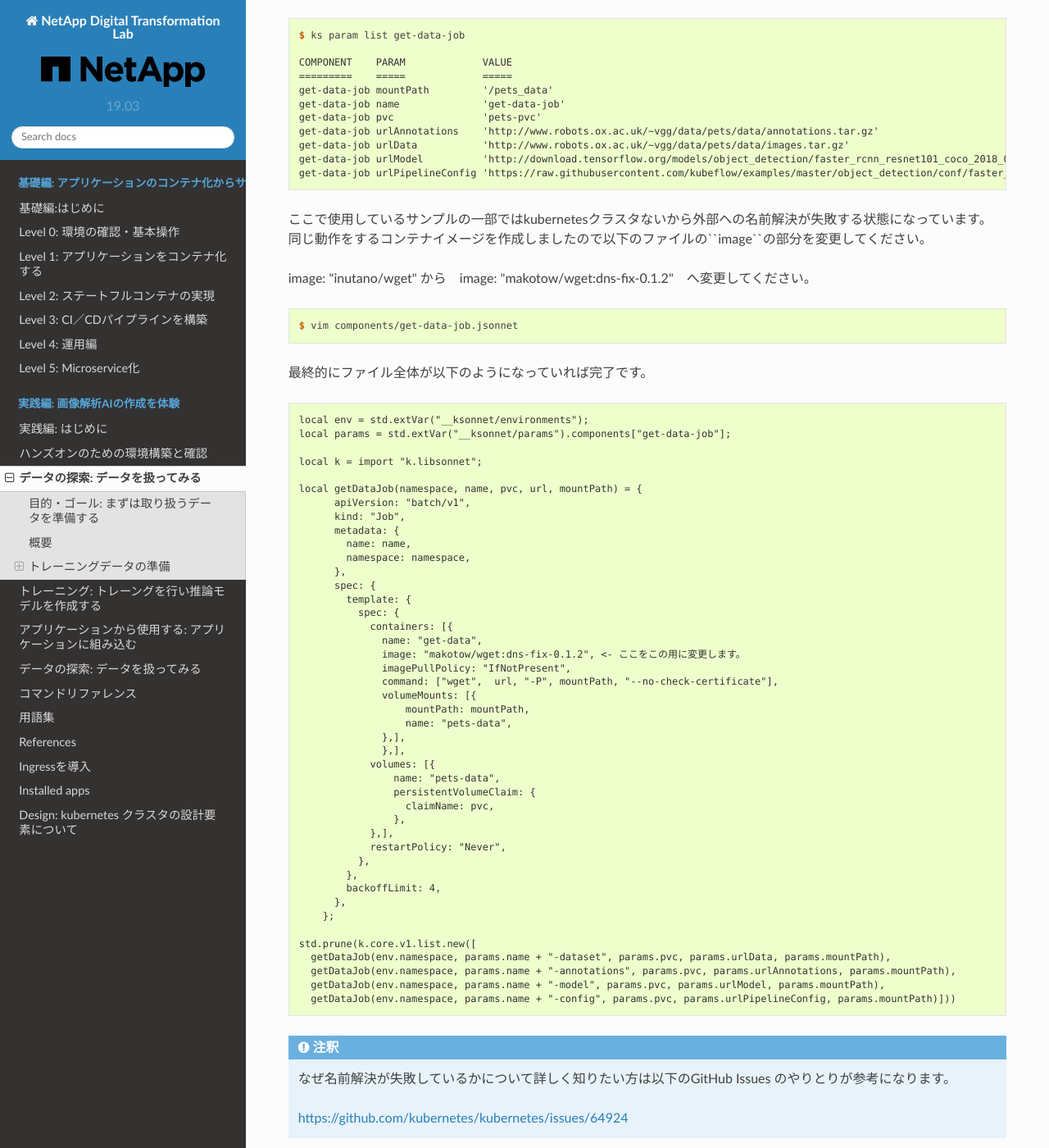
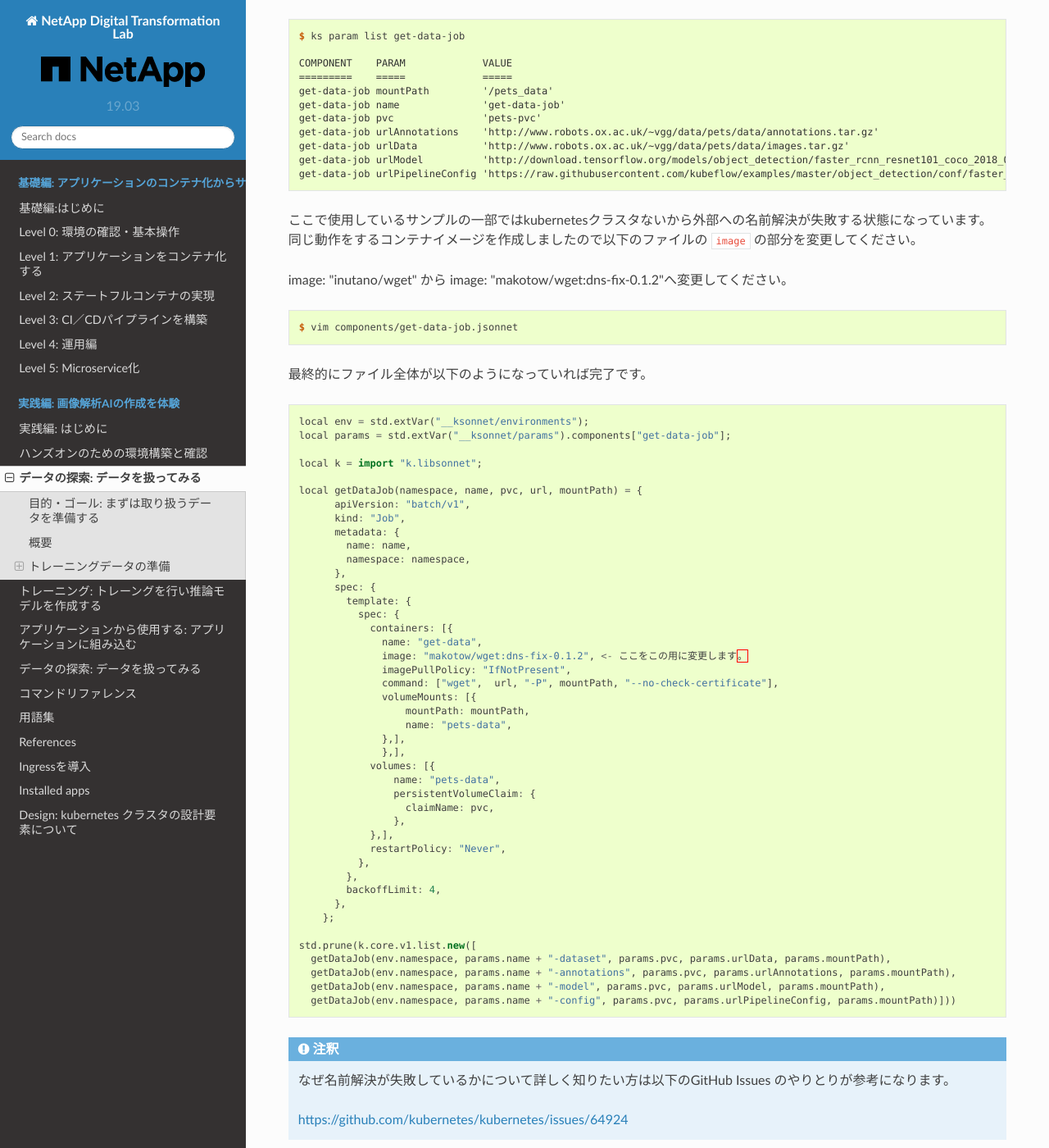
Before and after one commit to NetAppJpTechTeam/NetAppDigitalTransformationLab, a Sphinx documentation site: the page built from docs/source/MLWorkflow/eda/index.rst, in a window 1280 px wide and 1400 px high, scrolled down 3817 px. Shown: the whole window at 82% size. Built offline with Sphinx 7.4.7 and the Read the Docs theme 2.0.0, drawn with Linux system fonts in a browser that asks for light colours; some of the changed text lies outside the part shown.

Commit message:
Fix typo

```diff
--- a/docs/source/MLWorkflow/eda/index.rst
+++ b/docs/source/MLWorkflow/eda/index.rst
@@ -174,7 +174,7 @@
 AI作成に必要なデータをダウンロード
 --------------------------------------------------------------------------------------
 
-ここまでに作成した``pets-pvc``へデータをダウンロードし保管します。
+ここまでに作成した ``pets-pvc`` へデータをダウンロードし保管します。
 
 .. code-block:: console
 
@@ -215,9 +215,9 @@
     get-data-job urlPipelineConfig 'https://raw.githubusercontent.com/kubeflow/examples/master/object_detection/conf/faster_rcnn_resnet101_pets.config'
 
 ここで使用しているサンプルの一部ではkubernetesクラスタないから外部への名前解決が失敗する状態になっています。
-同じ動作をするコンテナイメージを作成しましたので以下のファイルの``image``の部分を変更してください。
+同じ動作をするコンテナイメージを作成しましたので以下のファイルの ``image`` の部分を変更してください。
 
-image: "inutano/wget" から　image: "makotow/wget:dns-fix-0.1.2"　へ変更してください。
+image: "inutano/wget" から image: "makotow/wget:dns-fix-0.1.2"へ変更してください。
 
 .. code-block:: console
 
@@ -225,7 +225,7 @@
 
 最終的にファイル全体が以下のようになっていれば完了です。
 
-.. code-block:: console
+.. code-block:: js
 
     local env = std.extVar("__ksonnet/environments");
     local params = std.extVar("__ksonnet/params").components["get-data-job"];
@@ -359,7 +359,7 @@
     INFO Creating non-existent jobs kubeflow.decompress-data-job-model
 
 
-モニタリングするため ``--watch``をコマンドに付与します。
+モニタリングするため ``--watch`` をコマンドに付与します。
 
 
 
@@ -376,7 +376,7 @@
     get-data-job-dataset              1/1           74s        12m
     get-data-job-model                1/1           20s        12m
 
-最終的に以下のように``decompress-data-job`` が表示されれば、解凍完了です。
+最終的に以下のように ``decompress-data-job`` が表示されれば、解凍完了です。
 
 .. code-block:: console
 
@@ -388,9 +388,9 @@
 トレーニングに利用するTensorFlowペットレコードを作成
 --------------------------------------------------------------------------------------
 
-今回は``TensorFlow Detection API``を使用します、そこで使えるTFRecordフォーマットに変換する必要があります。
+今回は ``TensorFlow Detection API`` を使用します、そこで使えるTFRecordフォーマットに変換する必要があります。
 
-そのための``create-pet-record-job``を準備しています。このジョブを構成し、適応していきましょう。
+そのための ``create-pet-record-job`` を準備しています。このジョブを構成し、適応していきましょう。
 
 変数定義を行います。
 
```
